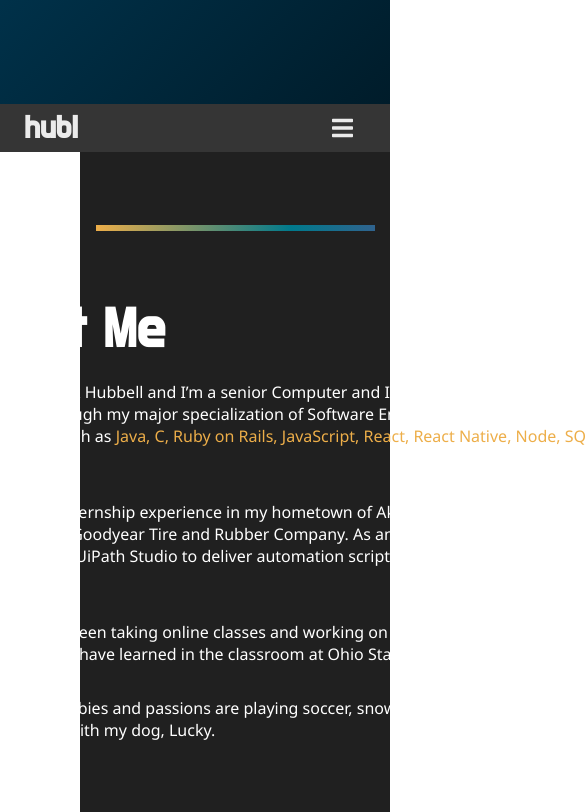
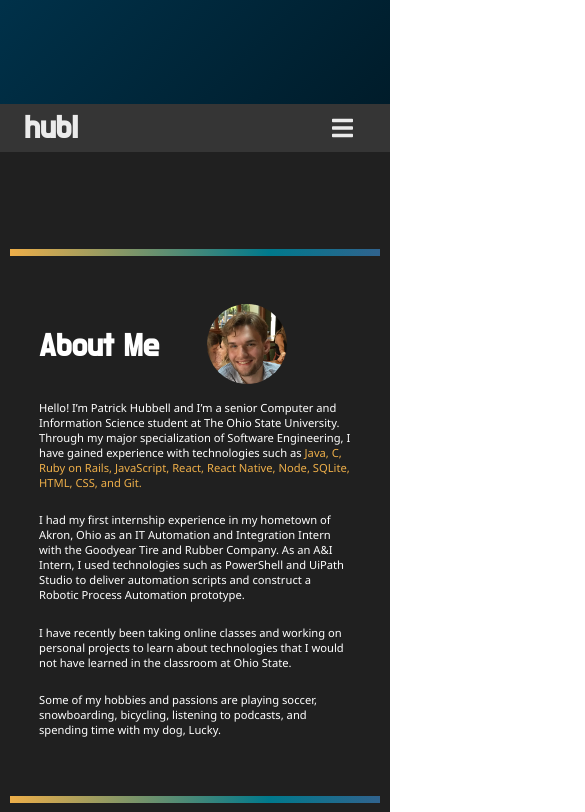
Before and after one commit to patty-hubbell/hubl-portfolio, a Gatsby site: page / in a window 390 px wide. Shown: the part 692-1504 px from the top of the page, 585 px wide, since content can reach past the window. Built offline with nearby package versions, Linux system fonts and the light colour scheme; Gatsby itself is replaced by a stand-in of ours.

Commit message:
Finish making about page mobile friendly, enhance mobile navbar

```diff
--- a/src/components/MobileNavBar.js
+++ b/src/components/MobileNavBar.js
@@ -12,10 +12,12 @@ import styled from "styled-components"
 const handleClick = () => {
   var links = document.getElementById("links")
 
-  if (links.style.display === "block") {
-    links.style.display = "none"
+  if (links.style.visibility === "visible") {
+    links.style.opacity = "0"
+    links.style.visibility = "hidden"
   } else {
-    links.style.display = "block"
+    links.style.visibility = "visible"
+    links.style.opacity = "1"
   }
 }
 
@@ -104,12 +106,14 @@ const MobileNav = {
     border-top-left-radius: 10px;
     border-top-right-radius: 10px;
     bottom: 3rem;
-    display: none;
     list-style: none;
     margin: 0;
+    opacity: 0;
     padding: 0;
     position: absolute;
-    right: 1.5rem;
+    right: 0;
+    transition: 500ms ease;
+    visibility: hidden;
     z-index: 1;
   `,
   ListItem: styled.li`
--- a/src/screens/AboutScreen.js
+++ b/src/screens/AboutScreen.js
@@ -6,31 +6,32 @@ export default function AboutScreen() {
   return (
     <div className="about-screen" id="about">
       <div className="about-bar-top" />
-      <div className="about-image-and-text">
+      <div className="about-text-container">
+        <div className="about-image-and-title">
+          <h1 className="about-title">About Me</h1>
           <AboutImage />
-        <div className="about-text-container">
-          <h1 className="about-title">About Me</h1>
+        </div>
         <p className="about-text">
           Hello! I’m Patrick Hubbell and I’m a senior Computer and Information
           Science student at The Ohio State University. Through my major
-            specialization of Software Engineering, I have gained experience
-            with technologies such as{" "}
+          specialization of Software Engineering, I have gained experience with
+          technologies such as{" "}
           <span className="about-tech">
             Java, C, Ruby on Rails, JavaScript, React, React Native, Node,
             SQLite, HTML, CSS, and Git.
           </span>
         </p>
         <p className="about-text">
-            I had my first internship experience in my hometown of Akron, Ohio
-            as an IT Automation and Integration Intern with the Goodyear Tire
-            and Rubber Company. As an A&I Intern, I used technologies such as
+          I had my first internship experience in my hometown of Akron, Ohio as
+          an IT Automation and Integration Intern with the Goodyear Tire and
+          Rubber Company. As an A&I Intern, I used technologies such as
           PowerShell and UiPath Studio to deliver automation scripts and
           construct a Robotic Process Automation prototype.
         </p>
         <p className="about-text">
           I have recently been taking online classes and working on personal
-            projects to learn about technologies that I would not have learned
-            in the classroom at Ohio State.
+          projects to learn about technologies that I would not have learned in
+          the classroom at Ohio State.
         </p>
         <p className="about-text">
           Some of my hobbies and passions are playing soccer, snowboarding,
@@ -38,7 +39,6 @@ export default function AboutScreen() {
           Lucky.
         </p>
       </div>
-      </div>
       <div className="about-bar-bottom" />
     </div>
   )
--- a/src/styles/global.css
+++ b/src/styles/global.css
@@ -38,7 +38,8 @@ body {
 
 /* Large screens */
 @media only screen and (min-width: 600px) {
-  .intro-screen {
+  .intro-screen,
+  .about-screen {
     margin-left: 5rem;
   }
 }
@@ -101,6 +102,7 @@ body {
   font-family: "Do Hyeon", sans-serif;
   margin: 0;
   padding: 0;
+  white-space: nowrap;
 }
 
 .screen-title {
@@ -123,36 +125,64 @@ body {
   display: flex;
   font-family: "Do Hyeon", sans-serif;
   transition: 200ms ease;
+  white-space: nowrap;
 }
 
 /* Extra small screens */
 @media only screen and (max-width: 399px) {
-  .intro-screen {
+  .intro-screen,
+  .about-screen {
     height: calc(100vh - 3rem);
   }
 
   .screen {
-    height: 17rem;
-    width: 80%;
+    height: 20rem;
+    width: 90%;
   }
   .screen-connect-button {
     font-size: 1rem;
     height: 2.8rem;
     margin-top: 2rem;
-    width: 11rem;
+    width: 12rem;
   }
   .screen-name {
-    font-size: 2rem;
+    font-size: 1.8rem;
   }
   .screen-title,
   .screen-school {
     font-size: 1rem;
   }
+
+  .about-screen {
+    margin-bottom: 3rem;
+  }
+
+  .about-real-pic,
+  .about-cartoon-pic {
+    max-width: 5rem;
+  }
+
+  .about-text {
+    font-size: 0.7rem;
+  }
+
+  .about-title {
+    font-size: 2rem;
+  }
+
+  .about-bar-top {
+    margin-bottom: 1rem;
+  }
+
+  .about-bar-bottom {
+    margin-top: 1rem;
+  }
 }
 
 /* Small screens */
 @media only screen and (min-width: 400px) and (max-width: 599px) {
-  .intro-screen {
+  .intro-screen,
+  .about-screen {
     height: calc(100vh - 3rem);
   }
 
@@ -172,6 +202,31 @@ body {
   .screen-title,
   .screen-school {
     font-size: 1.2rem;
+  }
+
+  .about-screen {
+    margin-bottom: 3rem;
+  }
+
+  .about-real-pic,
+  .about-cartoon-pic {
+    max-width: 5rem;
+  }
+
+  .about-title {
+    font-size: 2.5rem;
+  }
+
+  .about-text {
+    font-size: 0.8rem;
+  }
+
+  .about-bar-top {
+    margin-bottom: 2rem;
+  }
+
+  .about-bar-bottom {
+    margin-top: 2rem;
   }
 }
 
@@ -195,6 +250,22 @@ body {
   .screen-school {
     font-size: 1.5rem;
   }
+
+  .about-title {
+    font-size: 3rem;
+  }
+
+  .about-text {
+    font-size: 0.9rem;
+  }
+
+  .about-bar-top {
+    margin-bottom: 2.3rem;
+  }
+
+  .about-bar-bottom {
+    margin-top: 2.3rem;
+  }
 }
 
 /* Large screens */
@@ -216,6 +287,10 @@ body {
   .screen-title,
   .screen-school {
     font-size: 2rem;
+  }
+
+  .about-title {
+    font-size: 3.5rem;
   }
 }
 
@@ -263,12 +338,12 @@ body {
   background-color: var(--black);
   display: flex;
   flex-direction: column;
-  height: 100vh;
   justify-content: center;
-  margin-left: 5rem;
+  min-height: 100vh;
+  position: relative;
 }
 
-.about-image-and-text {
+.about-image-and-title {
   align-items: center;
   display: flex;
   flex-direction: row;
@@ -278,7 +353,7 @@ body {
   color: var(--white);
   display: flex;
   flex-direction: column;
-  width: 50rem;
+  width: 80%;
 }
 
 .about-tech {
@@ -288,9 +363,10 @@ body {
 .about-title {
   color: var(--white);
   font-family: "Do Hyeon", sans-serif;
-  font-size: 3.5rem;
   margin: 0;
+  margin-right: 3rem;
   padding: 0;
+  white-space: nowrap;
 }
 
 .about-image {
@@ -300,7 +376,7 @@ body {
 
 .about-real-pic {
   border-radius: 50%;
-  width: 12rem;
+  width: 7rem;
 }
 
 .about-cartoon-pic {
@@ -308,7 +384,7 @@ body {
   filter: opacity(0);
   left: 0;
   position: absolute;
-  width: 12rem;
+  width: 7rem;
   transition: 500ms ease;
 }
 
@@ -326,13 +402,13 @@ body {
     rgba(48, 99, 142, 1) 100%
   );
   height: 0.4rem;
-  width: 90%;
+  width: 95%;
 }
 
 .about-bar-top {
-  margin-bottom: 4rem;
+  margin-bottom: 3rem;
 }
 
 .about-bar-bottom {
-  margin-top: 4rem;
+  margin-top: 3rem;
 }
```
Also changed, not shown: 1 other file. Lines whose indentation alone changed are shown as unchanged.
